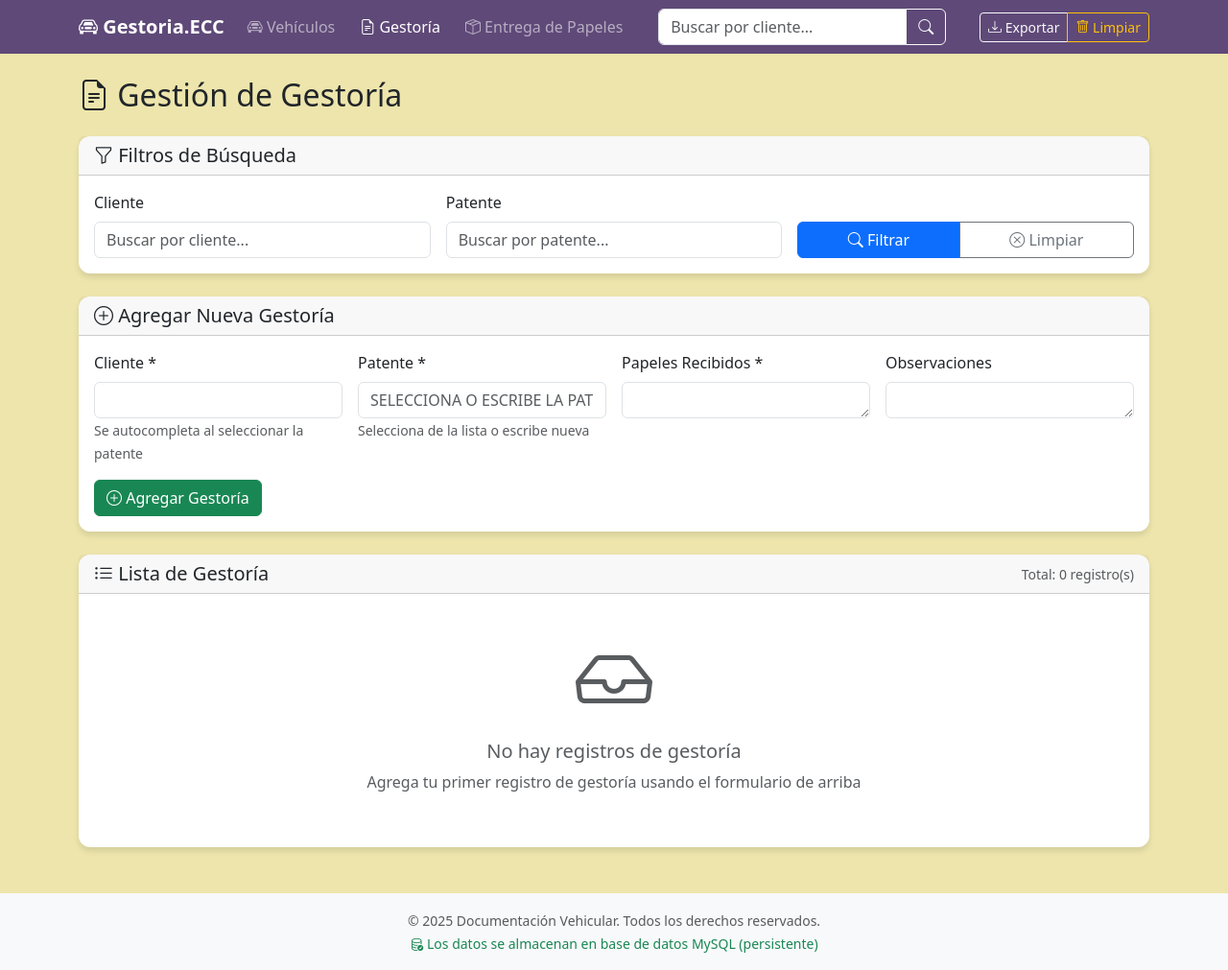
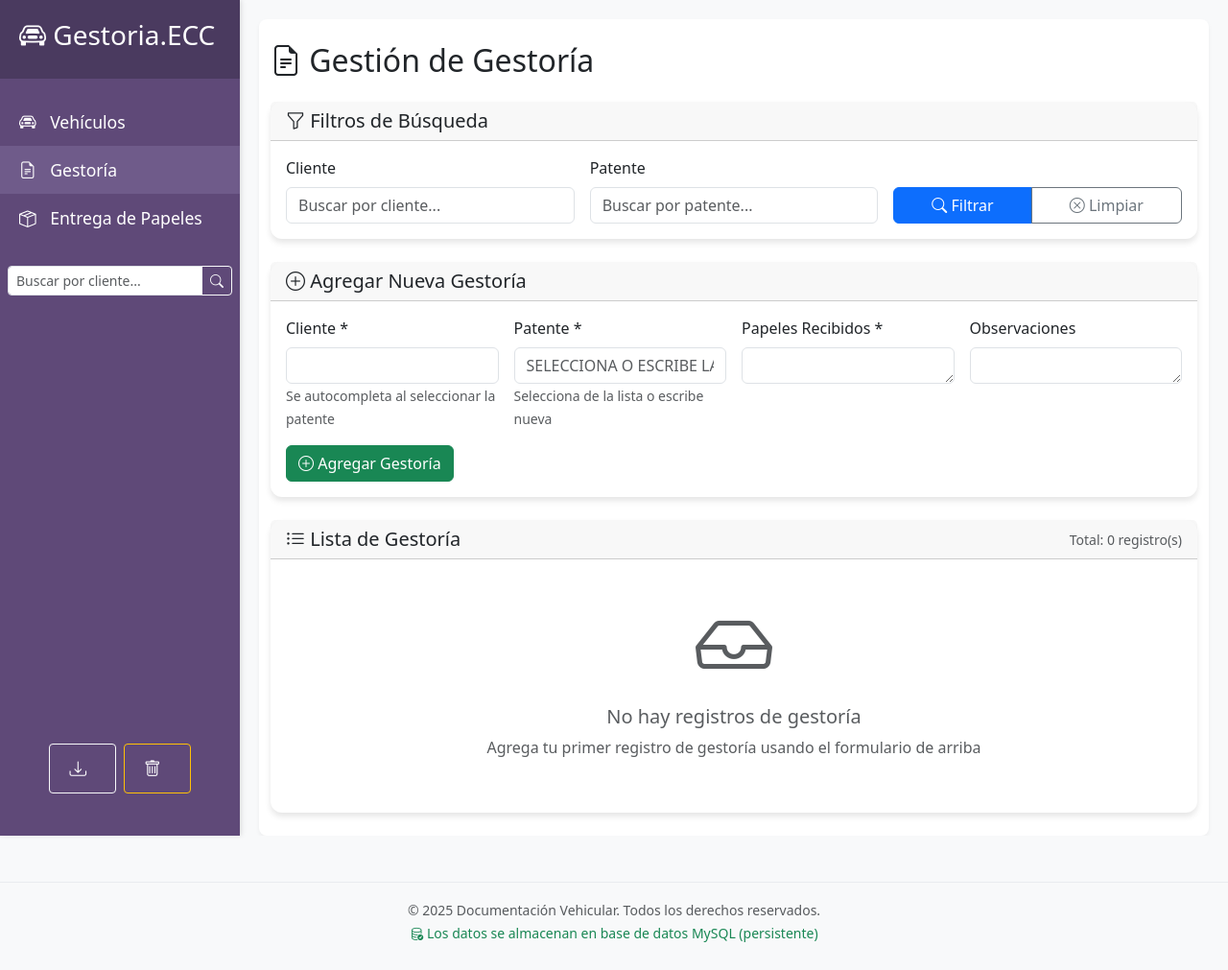
Before and after one commit to Emancc/Gestoria.Ecc, a Flask app: page /gestoria in a window 1280 px wide. Shown: the whole page at 96% size. After the commit the page ends 982 px from the top, so only its background shows below. Run offline with Flask 3, Linux system fonts and the light colour scheme; data that the repository does not hold is empty.

Commit message:
mas cambios de estetica

```diff
--- a/static/css/styles.css
+++ b/static/css/styles.css
@@ -5,19 +5,136 @@ html, body {
 }
 
 body {
-    background-color: #ede5ac;
+    background-color: #f8f9fa;
+    min-height: 100vh;
     display: flex;
     flex-direction: column;
-    min-height: 100vh;
 }
 
-main {
-    flex: 1 0 auto;
+.wrapper {
+    display: flex;
+    width: 100%;
+    min-height: 100vh;
+    overflow-x: hidden;
 }
 
+/* Sidebar */
+#sidebar {
+    min-width: 250px;
+    max-width: 250px;
+    background: #5f4978;
+    color: #fff;
+    transition: all 0.3s;
+    display: flex;
+    flex-direction: column;
+    height: 100vh;
+    position: fixed;
+    z-index: 1000;
+    box-shadow: 2px 0 5px rgba(0, 0, 0, 0.1);
+}
+
+#sidebar .sidebar-header {
+    padding: 20px;
+    background: #4a3a5f;
+}
+
+#sidebar ul.components {
+    padding: 20px 0;
+    flex: 1;
+    display: flex;
+    flex-direction: column;
+}
+
+#sidebar ul li a {
+    padding: 12px 20px;
+    font-size: 1.1em;
+    display: block;
+    color: #fff;
+    text-decoration: none;
+    transition: all 0.3s;
+}
+
+#sidebar ul li a:hover {
+    background: #4a3a5f;
+    color: #fff;
+}
+
+#sidebar ul li.active > a {
+    background: #6f5b8a;
+    color: #fff;
+}
+
+#sidebar ul li a i {
+    margin-right: 10px;
+}
+
+/* Page Content */
+#content {
+    width: 100%;
+    padding: 20px;
+    margin-left: 250px;
+    min-height: 100vh;
+    transition: all 0.3s;
+    background-color: #f8f9fa;
+}
+
+/* Navbar */
+.navbar {
+    background-color: #5f4978 !important;
+    margin-bottom: 20px;
+    box-shadow: 0 2px 4px rgba(0,0,0,0.1);
+}
+
+/* Toggle button for mobile */
+#sidebarCollapse {
+    background: transparent;
+    border: 1px solid #fff;
+}
+
+/* When the sidebar is collapsed */
+#sidebar.active {
+    margin-left: -250px;
+}
+
+#content.active {
+    width: 100%;
+    margin-left: 0;
+}
+
+/* Responsive */
+@media (max-width: 991.98px) {
+    #sidebar {
+        margin-left: -250px;
+    }
+    #sidebar.active {
+        margin-left: 0;
+    }
+    #content {
+        margin-left: 0;
+        width: 100%;
+    }
+    #content.active {
+        margin-left: 250px;
+        width: calc(100% - 250px);
+    }
+}
+
+/* Content area */
+main {
+    background: #fff;
+    border-radius: 8px;
+    padding: 20px;
+    box-shadow: 0 2px 4px rgba(0,0,0,0.05);
+    flex: 1;
+}
+
+/* Footer */
 footer {
-    flex-shrink: 0;
+    background-color: #f8f9fa;
+    padding: 20px;
     margin-top: auto;
+    text-align: center;
+    border-top: 1px solid #e9ecef;
 }
 
 .navbar {
--- a/templates/base.html
+++ b/templates/base.html
@@ -15,68 +15,72 @@
 
 </head>
 <body>
-    <!-- Navbar -->
-    <nav class="navbar navbar-expand-lg navbar-dark">
-        <div class="container">
-            <a class="navbar-brand" href="{{ url_for('vehiculos') }}">
-                <i class="bi bi-car-front"></i> Gestoria.ECC
-            </a>
+    <div class="wrapper">
+        <!-- Sidebar -->
+        <nav id="sidebar" class="sidebar">
+            <div class="sidebar-header">
+                <h3><i class="bi bi-car-front"></i> Gestoria.ECC</h3>
+            </div>
 
-            <button class="navbar-toggler" type="button" data-bs-toggle="collapse" data-bs-target="#navbarNav">
-                <span class="navbar-toggler-icon"></span>
-            </button>
-
-            <div class="collapse navbar-collapse" id="navbarNav">
-                <ul class="navbar-nav me-auto">
-                    <li class="nav-item">
-                        <a class="nav-link {% if request.endpoint == 'vehiculos' %}active{% endif %}" href="{{ url_for('vehiculos') }}">
+            <ul class="list-unstyled components">
+                <li class="{% if request.endpoint == 'vehiculos' %}active{% endif %}">
+                    <a href="{{ url_for('vehiculos') }}">
                         <i class="bi bi-car-front"></i> Vehículos
                     </a>
                 </li>
-                    <li class="nav-item">
-                        <a class="nav-link {% if request.endpoint == 'gestoria' %}active{% endif %}" href="{{ url_for('gestoria') }}">
+                <li class="{% if request.endpoint == 'gestoria' %}active{% endif %}">
+                    <a href="{{ url_for('gestoria') }}">
                         <i class="bi bi-file-earmark-text"></i> Gestoría
                     </a>
                 </li>
-                    <li class="nav-item">
-                        <a class="nav-link {% if request.endpoint == 'entrega_papeles' %}active{% endif %}" href="{{ url_for('entrega_papeles') }}">
+                <li class="{% if request.endpoint == 'entrega_papeles' %}active{% endif %}">
+                    <a href="{{ url_for('entrega_papeles') }}">
                         <i class="bi bi-box-seam"></i> Entrega de Papeles
                     </a>
                 </li>
-                </ul>
-
-                <!-- Búsqueda Global -->
-                <div class="navbar-nav me-3">
-                    <form class="d-flex" method="GET" action="{{ url_for('vehiculos') }}" style="min-width: 300px;">
-                        <div class="input-group">
-                            <input class="form-control" type="search" name="cliente" placeholder="Buscar por cliente..."
-                                   aria-label="Buscar por cliente" value="{{ request.args.get('cliente', '') }}">
-                            <button class="btn btn-outline-light" type="submit">
+                <li class="mt-4">
+                    <form method="GET" action="{{ url_for('vehiculos') }}">
+                        <div class="input-group mb-3 px-2">
+                            <input class="form-control form-control-sm" type="search" name="cliente"
+                                   placeholder="Buscar por cliente..."
+                                   value="{{ request.args.get('cliente', '') }}">
+                            <button class="btn btn-outline-light btn-sm" type="submit">
                                 <i class="bi bi-search"></i>
                             </button>
                         </div>
                     </form>
-                </div>
-
-                <!-- Gestión de Datos -->
-                <div class="navbar-nav data-management">
-                    <div class="btn-group" role="group">
+                </li>
+                <li class="mt-auto">
+                    <div class="d-flex justify-content-center gap-2 p-2">
                         <a href="{{ url_for('exportar_datos') }}" class="btn btn-outline-light btn-sm" title="Exportar estadísticas">
-                            <i class="bi bi-download"></i> Exportar
+                            <i class="bi bi-download"></i>
                         </a>
                         <a href="{{ url_for('limpiar_datos') }}" class="btn btn-outline-warning btn-sm"
                            onclick="return confirm('¿Estás seguro de que quieres limpiar todos los datos? Esta acción no se puede deshacer.')"
                            title="Limpiar todos los datos">
-                            <i class="bi bi-trash"></i> Limpiar
+                            <i class="bi bi-trash"></i>
                         </a>
                     </div>
-                </div>
-            </div>
+                </li>
+            </ul>
+        </nav>
+
+        <!-- Page Content -->
+        <div id="content">
+            <!-- Navbar -->
+            <nav class="navbar navbar-expand-lg navbar-dark d-lg-none">
+                <div class="container-fluid">
+                    <button type="button" id="sidebarCollapse" class="btn btn-outline-light">
+                        <i class="bi bi-list"></i>
+                    </button>
+                    <a class="navbar-brand mx-auto" href="{{ url_for('vehiculos') }}">
+                        <i class="bi bi-car-front"></i> Gestoria.ECC
+                    </a>
                 </div>
             </nav>
 
             <!-- Main Content -->
-    <main class="container mt-4">
+            <main class="container-fluid py-4">
         <!-- Flash Messages -->
         {% with messages = get_flashed_messages(with_categories=true) %}
             {% if messages %}
@@ -91,6 +95,8 @@
 
         {% block content %}{% endblock %}
             </main>
+        </div>
+    </div>
 
     <!-- Footer -->
     <footer class="bg-light text-center text-muted py-3 mt-5">
@@ -107,6 +113,29 @@
     <!-- Bootstrap JS -->
     <script src="https://cdn.jsdelivr.net/npm/bootstrap@5.3.0/dist/js/bootstrap.bundle.min.js"></script>
 
+    <!-- Custom JavaScript -->
+    <script>
+        document.addEventListener('DOMContentLoaded', function() {
+            // Toggle sidebar on mobile
+            document.querySelector('#sidebarCollapse').addEventListener('click', function() {
+                document.querySelector('#sidebar').classList.toggle('active');
+                document.querySelector('#content').classList.toggle('active');
+            });
+
+            // Close sidebar when clicking outside on mobile
+            document.addEventListener('click', function(event) {
+                const sidebar = document.getElementById('sidebar');
+                const button = document.getElementById('sidebarCollapse');
+                const isClickInside = sidebar.contains(event.target) || button.contains(event.target);
+
+                if (window.innerWidth <= 991.98 && !isClickInside && !sidebar.classList.contains('active')) {
+                    sidebar.classList.add('active');
+                    document.getElementById('content').classList.add('active');
+                }
+            });
+        });
+    </script>
+
     {% block scripts %}{% endblock %}
 </body>
 </html>
```
Lines whose indentation alone changed are shown as unchanged.
